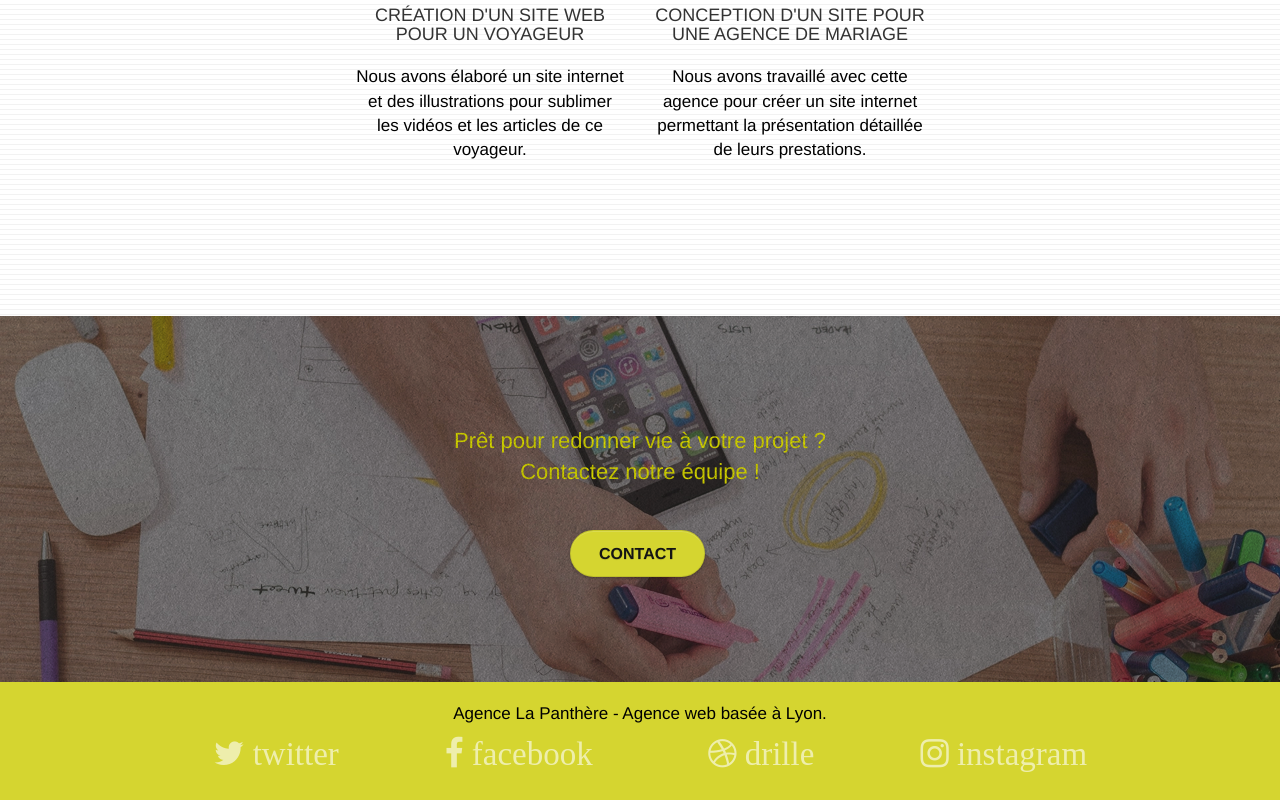
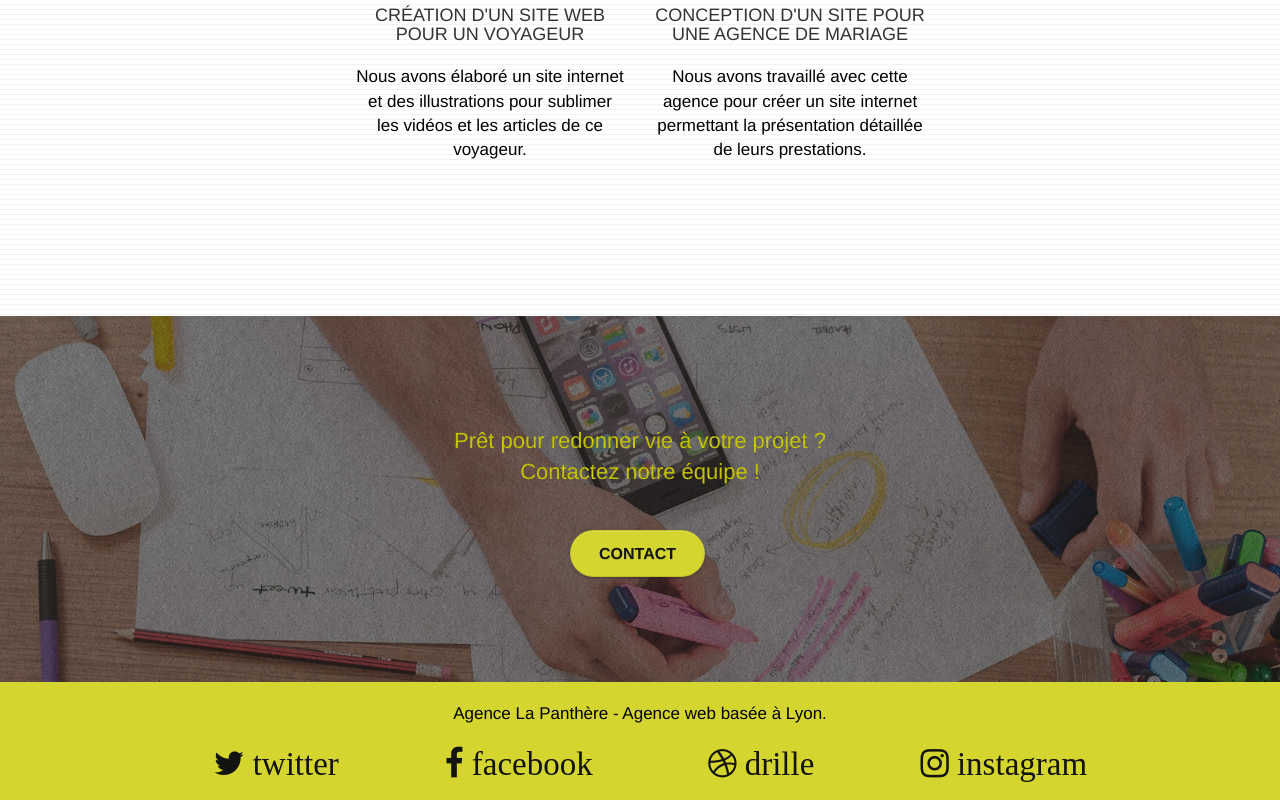
Before and after one commit to M-BEDH/la-panthere-P4, a plain HTML site: page index.html in a window 1280 px wide. Shown: the part 3015-3815 px from the top of the page. Drawn offline with Linux system fonts and the light colour scheme.

Commit message:
chgt couleur reseaux sociaux

```diff
--- a/css/style.css
+++ b/css/style.css
@@ -138,7 +138,8 @@ height: auto;
 .d-bloc h5 a,
 .d-bloc h6 a,
 .d-bloc p a {
-    color: rgba(255, 255, 255, .6);
+    /* amelioration accessibilité */
+    color: rgba(14, 14, 14, 0.976);
 }
 
 .d-bloc .a-btn:hover,
@@ -290,7 +291,7 @@ height: auto;
 .row.row-no-gutters > [class*=" col-"] {
     padding-right: 0;
     padding-left: 0;
-    padding-bottom: 10px;
+    padding-top: 10px;
 }
 
 #bloc-1-hero h1 {
```
